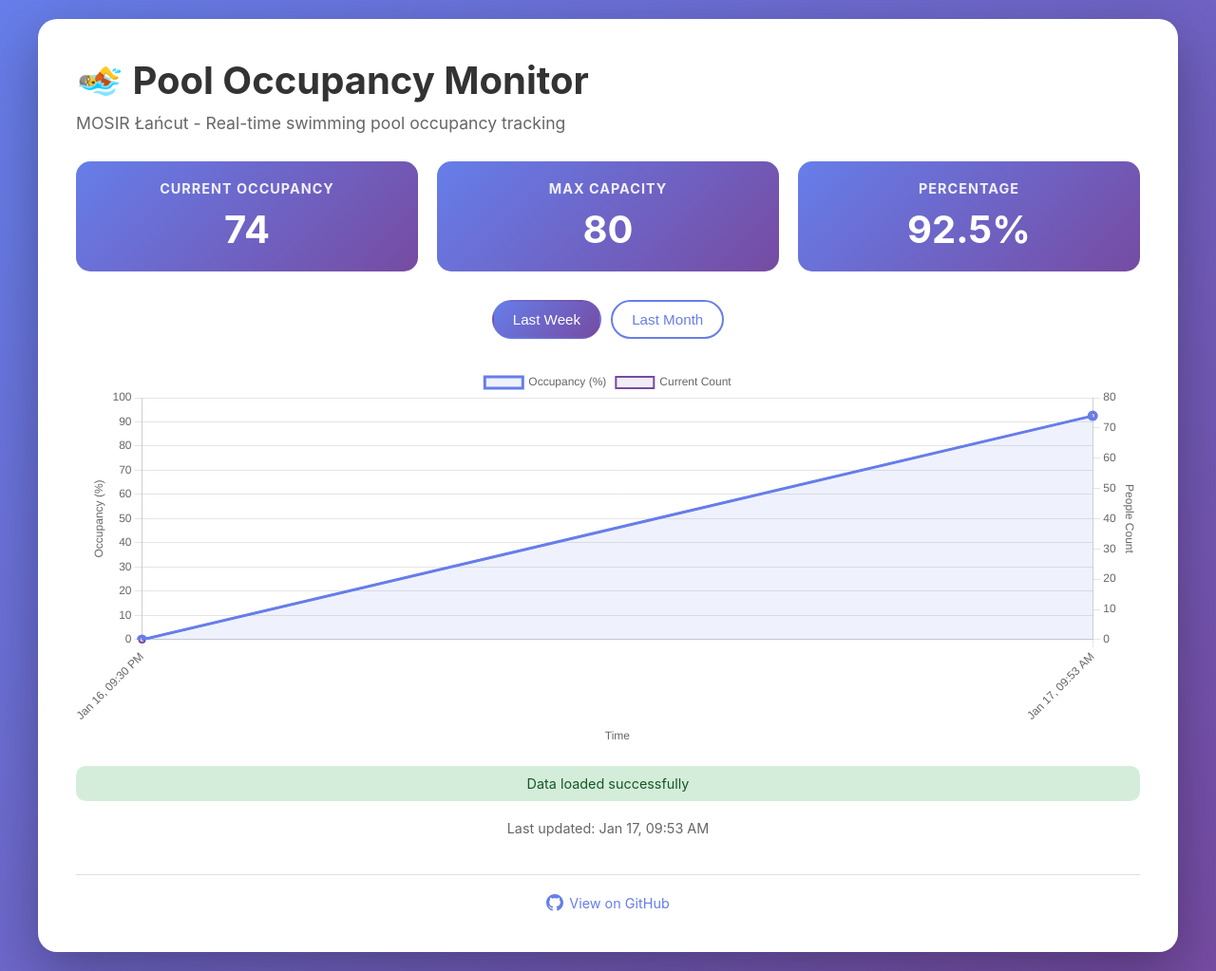
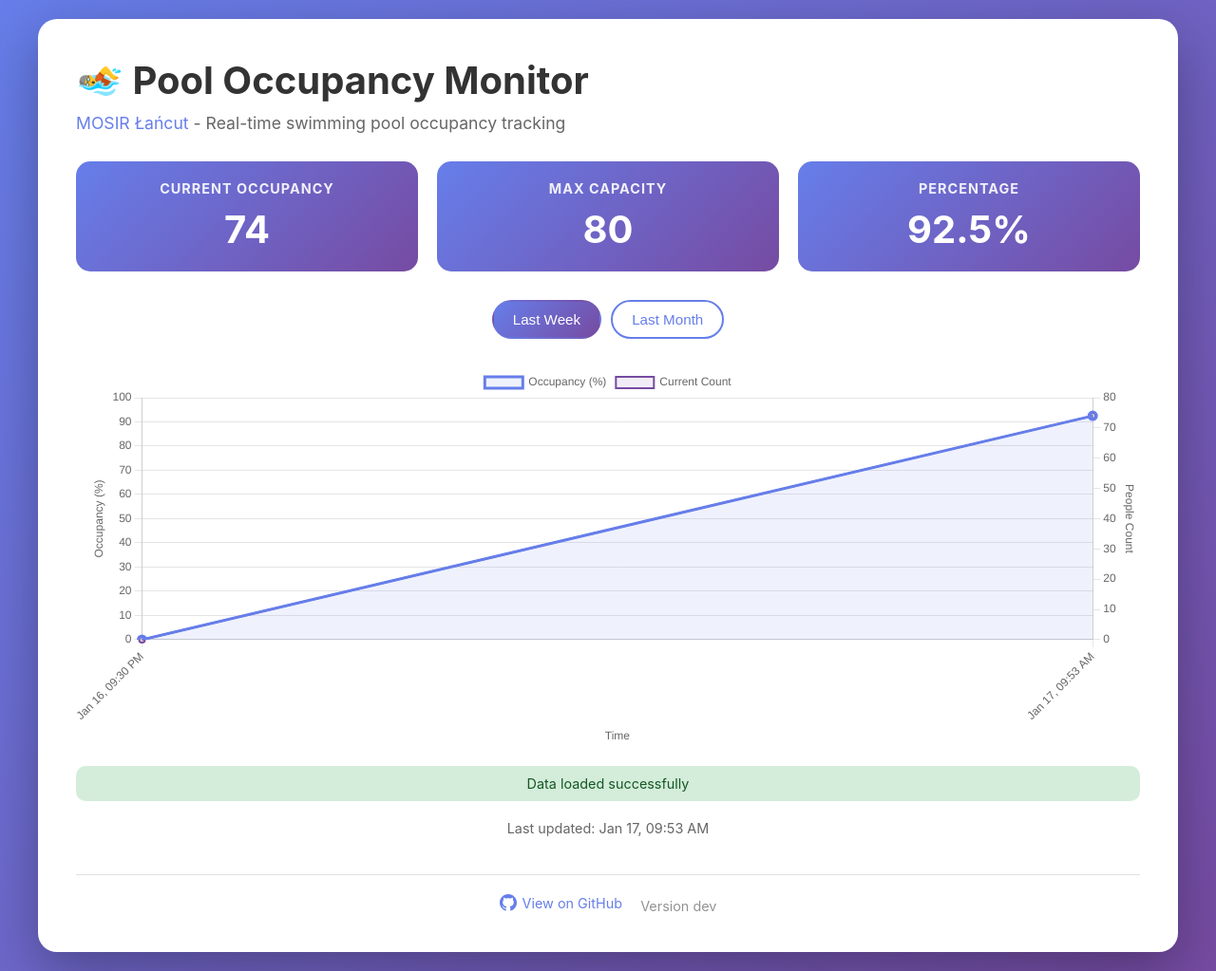
Before and after one commit to vanklompf/basen, a Flask app: page / in a window 1280 px wide. Shown: the whole page at 95% size. Run offline with Flask 3, Linux system fonts and the light colour scheme; data comes from the database, SQL or seed files in the repository.

Commit message:
Add version display in footer and link MOSIR Łańcut to source website

```diff
--- a/app.py
+++ b/app.py
@@ -121,7 +121,8 @@ atexit.register(lambda: scheduler.shutdown())
 @app.route('/')
 def index():
     """Main page with chart visualization."""
-    return render_template('index.html')
+    version = os.getenv('APP_VERSION', 'dev')
+    return render_template('index.html', version=version)
 
 
 @app.route('/api/data')
--- a/templates/index.html
+++ b/templates/index.html
@@ -38,6 +38,17 @@
             color: #666;
             margin-bottom: 30px;
             font-size: 1.1em;
+        }
+
+        .subtitle a {
+            color: #667eea;
+            text-decoration: none;
+            transition: color 0.3s ease;
+        }
+
+        .subtitle a:hover {
+            color: #764ba2;
+            text-decoration: underline;
         }
 
         .stats {
@@ -169,7 +180,7 @@
 <body>
     <div class="container">
         <h1>🏊 Pool Occupancy Monitor</h1>
-        <p class="subtitle">MOSIR Łańcut - Real-time swimming pool occupancy tracking</p>
+        <p class="subtitle"><a href="http://www.mosir-lancut.pl/" target="_blank" rel="noopener noreferrer">MOSIR Łańcut</a> - Real-time swimming pool occupancy tracking</p>
 
         <div class="stats">
             <div class="stat-card">
@@ -205,6 +216,7 @@
                 </svg>
                 View on GitHub
             </a>
+            <span style="opacity: 0.7; margin-left: 15px;">Version {{ version }}</span>
         </div>
     </div>
 
```
Also changed, not shown: .github/workflows/docker-publish.yml, 1 other file.
